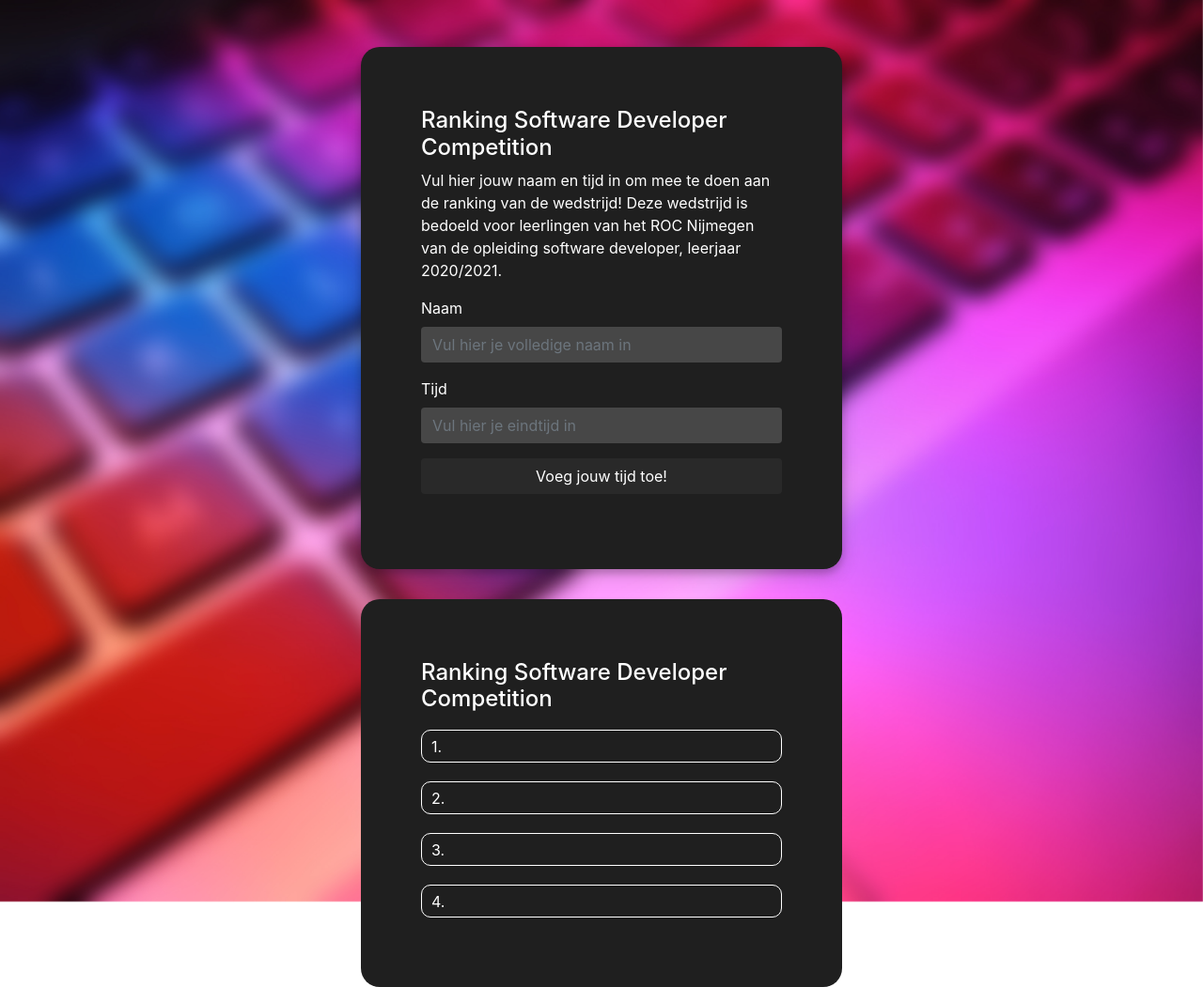
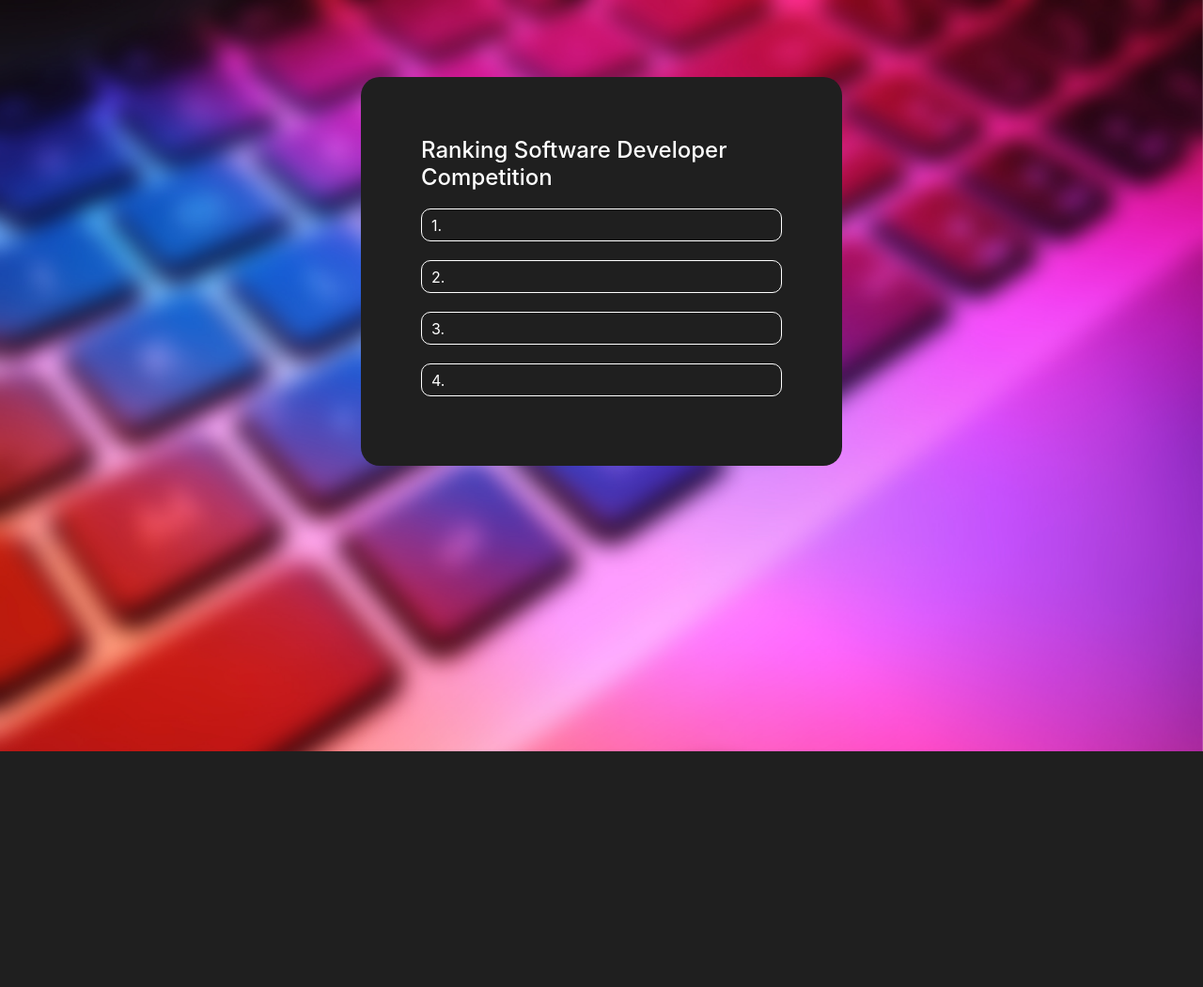
Before and after one commit to sito777/Ranking, a PHP site: page / in a window 1280 px wide. Shown: the whole page at 94% size. After the commit the page ends 800 px from the top, so only its background shows below. Run offline with PHP 8.4, Linux system fonts and the light colour scheme.

Commit message:
form is voor nu een comment

```diff
--- a/css/styles.css
+++ b/css/styles.css
@@ -19,8 +19,10 @@ body {
     background-position: center;
     color: white;
     height: 100vh;
+    padding-top: 50px;
 }
 
+/*
 .home-form {
     width: 40%;
     margin: auto;
@@ -51,7 +53,7 @@ form {
     color: #292929;
     transition: 0.5s ease;
 }
-
+*/
 
 /*rannking sectie*/
 
--- a/index.html
+++ b/index.html
@@ -19,6 +19,7 @@
         <img src="images/background.jpg" alt="blur laptop" id="fixed-bg">
     </div>
     <div class="home-container">
+        <!-- from tijdelijk uitgeschakeld
         <div class="home">
             <div class="home-form">
                 <form>
@@ -35,9 +36,11 @@
                     <div class="form-group">
                         <button type="submit" class="btn">Voeg jouw tijd toe!</button>
                     </div>
+                </form>
             </div>
-            </form>
         </div>
+        -->
+
         <div class="home-ranking">
             <!-- rannking sectie-->
             <h4>Ranking Software Developer Competition</h4>
```
